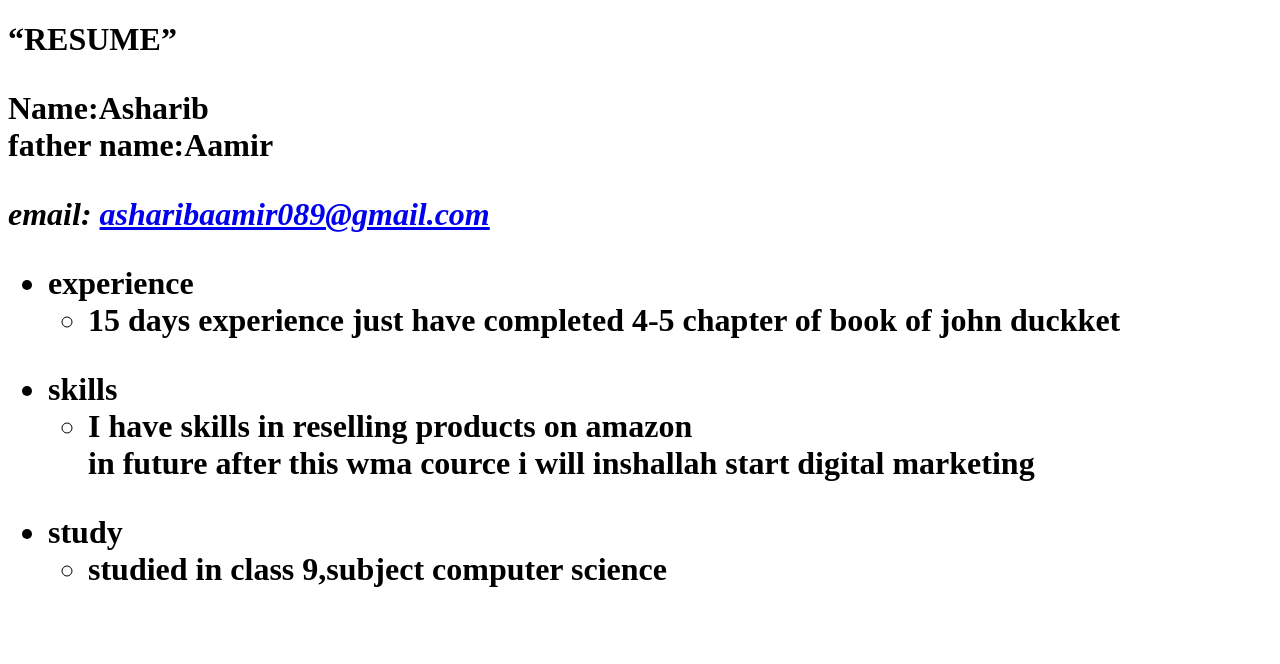
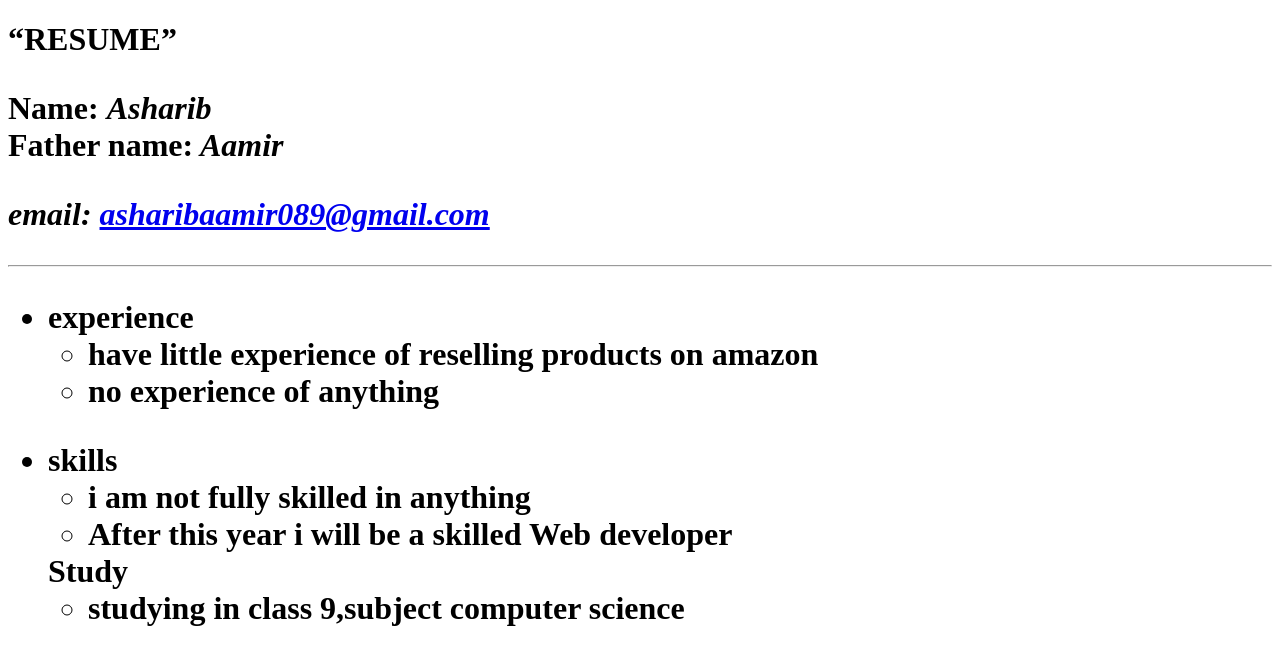
Before and after one commit to asharib505/asharib-coding, a plain HTML site: page resme.html in a window 1280 px wide. Drawn offline with Linux system fonts and the light colour scheme.

Commit message:
Add files via upload

```diff
--- a/resme.html
+++ b/resme.html
@@ -9,17 +9,22 @@
     <h1>
        <Q>RESUME</Q>
         <p>
-            Name:Asharib <br>
-            father name:Aamir
+            Name:  <i>Asharib</i><br>
+            Father name:<i> Aamir</i>
             <address>
               email:  <a href="asharibaamir089@gmail.com">asharibaamir089@gmail.com</a>
             </address>
         </p>
+        <hr>
+
         <ul>
               <li>
                 experience
               </li>
-              <ul><li> 15 days experience just have completed 4-5 chapter of book of john duckket</li></ul>
+              <ul><li>have little experience of reselling products on amazon</li>
+            <li>
+                no experience of anything
+            </li></ul>
         </ul>
         <ul>
             <li>
@@ -27,17 +32,21 @@
 
             </li>
             <ul><li>
-                I have skills in reselling products on amazon <br>in future after this wma cource i will inshallah start digital marketing
-            </li></ul>
+                i am not fully skilled in anything <br>
+
+                <li>After this year i will be a skilled Web developer</li>
         </ul>
-<ul>
-    <li>
-        study
-    </li>
-    <ul><li>
-        studied in class 9,subject computer science
-    </li></ul>
+
+
+      <b>Study</b>
+
+    <ul>
+        <li>
+            studying in class 9,subject computer science
+        </li>
+
 </ul>
+
 
     </h1>
 </body>
```
